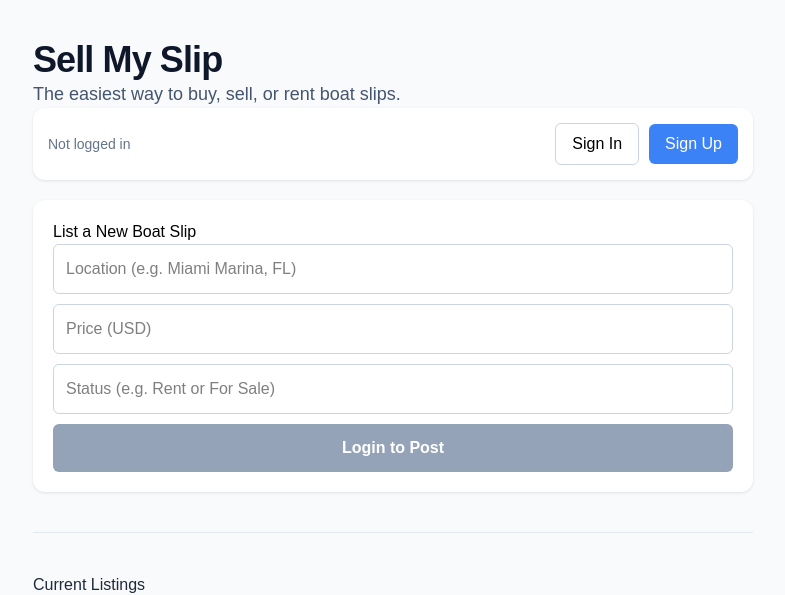
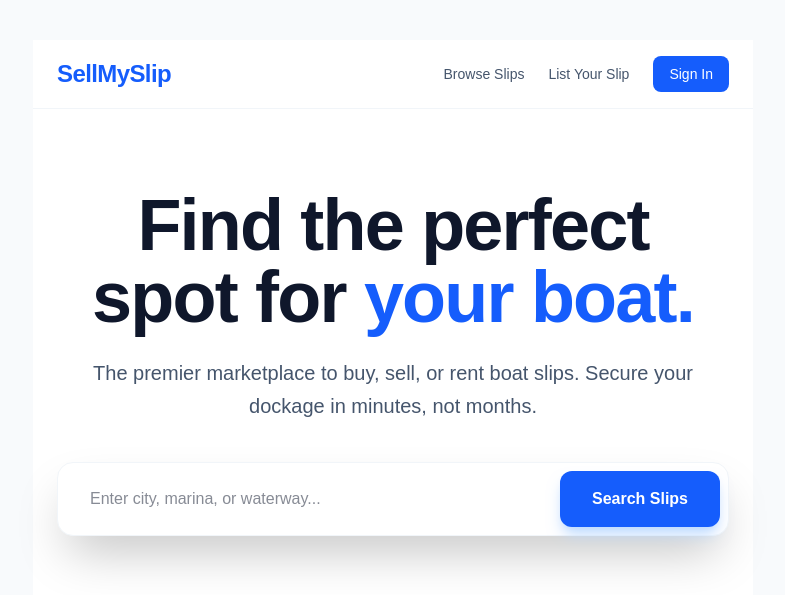
Before and after one commit to sbtingle1/sellslip, a Next.js app: page / in a window 1280 px wide. Shown: the top 595 px of the page, without its empty margins (247-1032 px from the left). Built offline with nearby package versions, Linux system fonts and the light colour scheme; no server answers; the database is empty.

Commit message:
Update page.tsx

```diff
--- a/app/page.tsx
+++ b/app/page.tsx
@@ -89,9 +89,46 @@ export default function Home() {
 
   return (
     <main style={{ padding: '40px', maxWidth: '800px', margin: '0 auto', fontFamily: 'sans-serif', backgroundColor: '#f8fafc', minHeight: '100vh' }}>
-    <h1 className="text-4xl font-bold text-slate-900 tracking-tight">
-  Sell My Slip
-</h1>
+    <main className="min-h-screen bg-white">
+  {/* Simple Navigation Bar */}
+  <nav className="border-b border-slate-100 px-6 py-4">
+    <div className="max-w-7xl mx-auto flex justify-between items-center">
+      <span className="text-2xl font-bold text-blue-600 tracking-tight">SellMySlip</span>
+      <div className="space-x-6 text-sm font-medium text-slate-600">
+        <a href="#" className="hover:text-blue-600">Browse Slips</a>
+        <a href="#" className="hover:text-blue-600">List Your Slip</a>
+        <button className="bg-blue-600 text-white px-4 py-2 rounded-lg hover:bg-blue-700 transition">
+          Sign In
+        </button>
+      </div>
+    </div>
+  </nav>
+
+  {/* Hero Header Section */}
+  <header className="py-20 px-6">
+    <div className="max-w-4xl mx-auto text-center">
+      <h1 className="text-6xl md:text-7xl font-extrabold text-slate-900 tracking-tight mb-6">
+        Find the perfect spot for <span className="text-blue-600">your boat.</span>
+      </h1>
+      <p className="text-xl text-slate-600 mb-10 leading-relaxed">
+        The premier marketplace to buy, sell, or rent boat slips.
+        Secure your dockage in minutes, not months.
+      </p>
+
+      {/* Quick Search Bar Placeholder */}
+      <div className="max-w-2xl mx-auto bg-white p-2 rounded-2xl shadow-2xl border border-slate-100 flex flex-col md:flex-row gap-2">
+        <input
+          type="text"
+          placeholder="Enter city, marina, or waterway..."
+          className="flex-1 px-6 py-4 rounded-xl focus:outline-none text-slate-900"
+        />
+        <button className="bg-blue-600 text-white px-8 py-4 rounded-xl font-bold hover:bg-blue-700 transition shadow-lg shadow-blue-200">
+          Search Slips
+        </button>
+      </div>
+    </div>
+  </header>
+</main>
 <p className="text-lg text-slate-600">
   The easiest way to buy, sell, or rent boat slips.
 </p>
```
